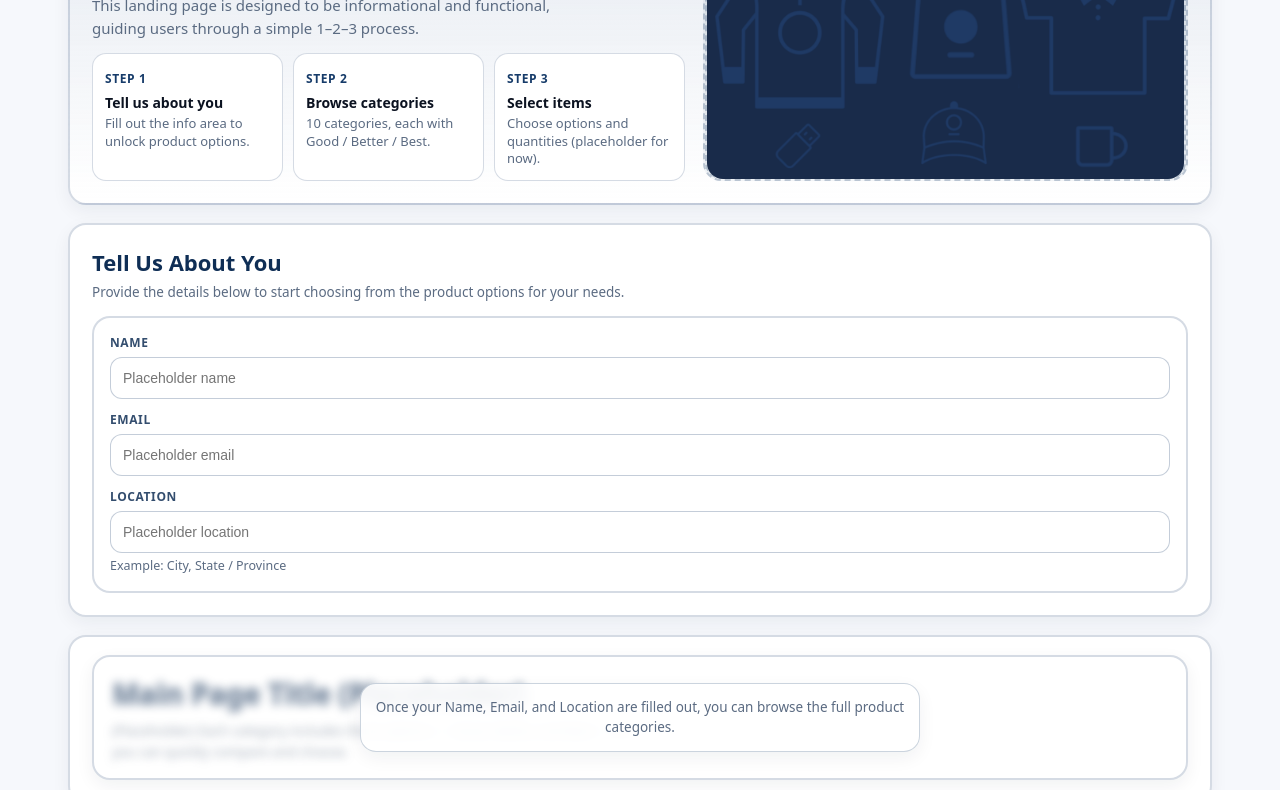
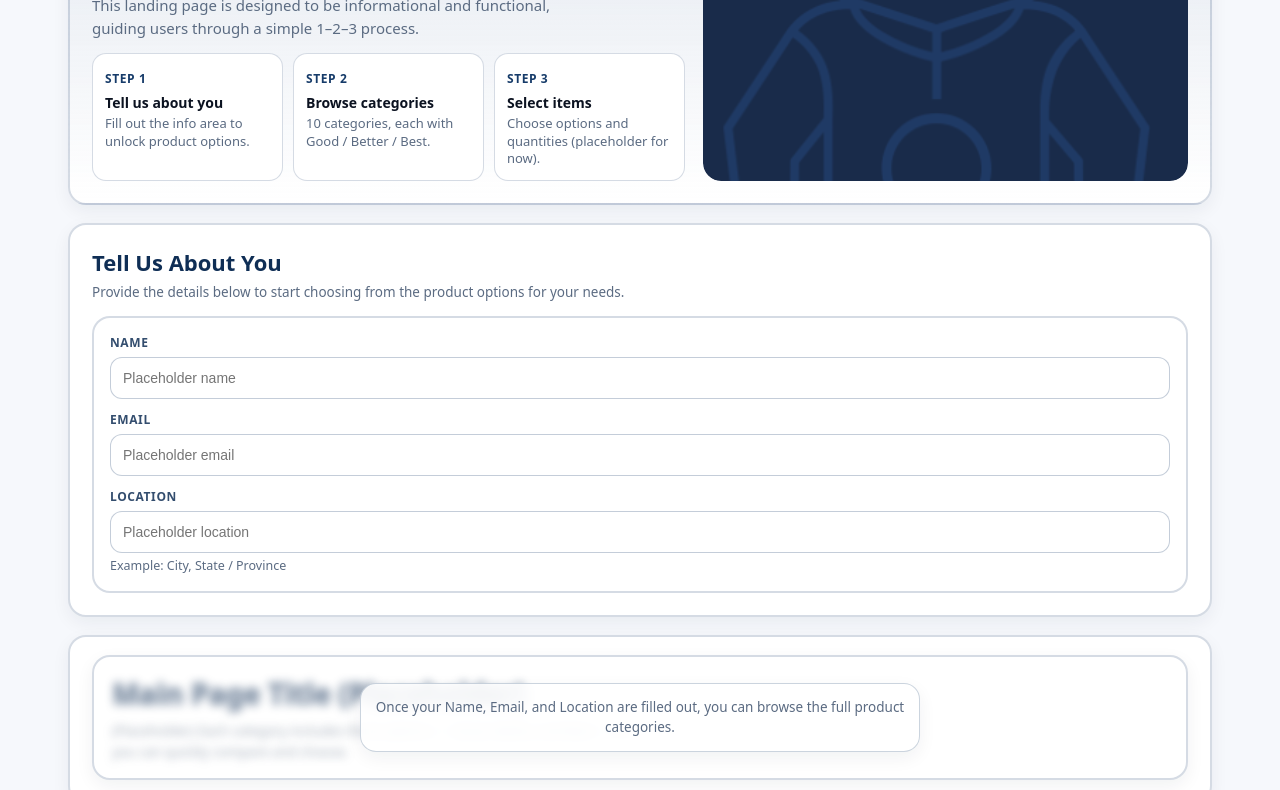
Before and after one commit to fusion4branding/HRContacts, a plain HTML site: page index.html in a window 1280 px wide. Shown: the part 201-991 px from the top of the page. Drawn offline with Linux system fonts and the light colour scheme.

Commit message:
Update index.html

```diff
--- a/index.html
+++ b/index.html
@@ -173,9 +173,15 @@
 
 .hero-banner{
   border-radius: var(--radius);
-  border: 2px dashed rgba(22,59,105,.25);
-  background: rgba(22,59,105,.05);
+  border: none;                /* REMOVE dotted lines */
+  background: transparent;     /* REMOVE placeholder background */
   overflow: hidden;
+
+  aspect-ratio: 2 / 1;
+  width: 100%;
+  min-height: 220px;
+}
+
 
   /* KEY FIXES */
   aspect-ratio: 2 / 1;     /* keeps your 1200x600 perfect */
```
